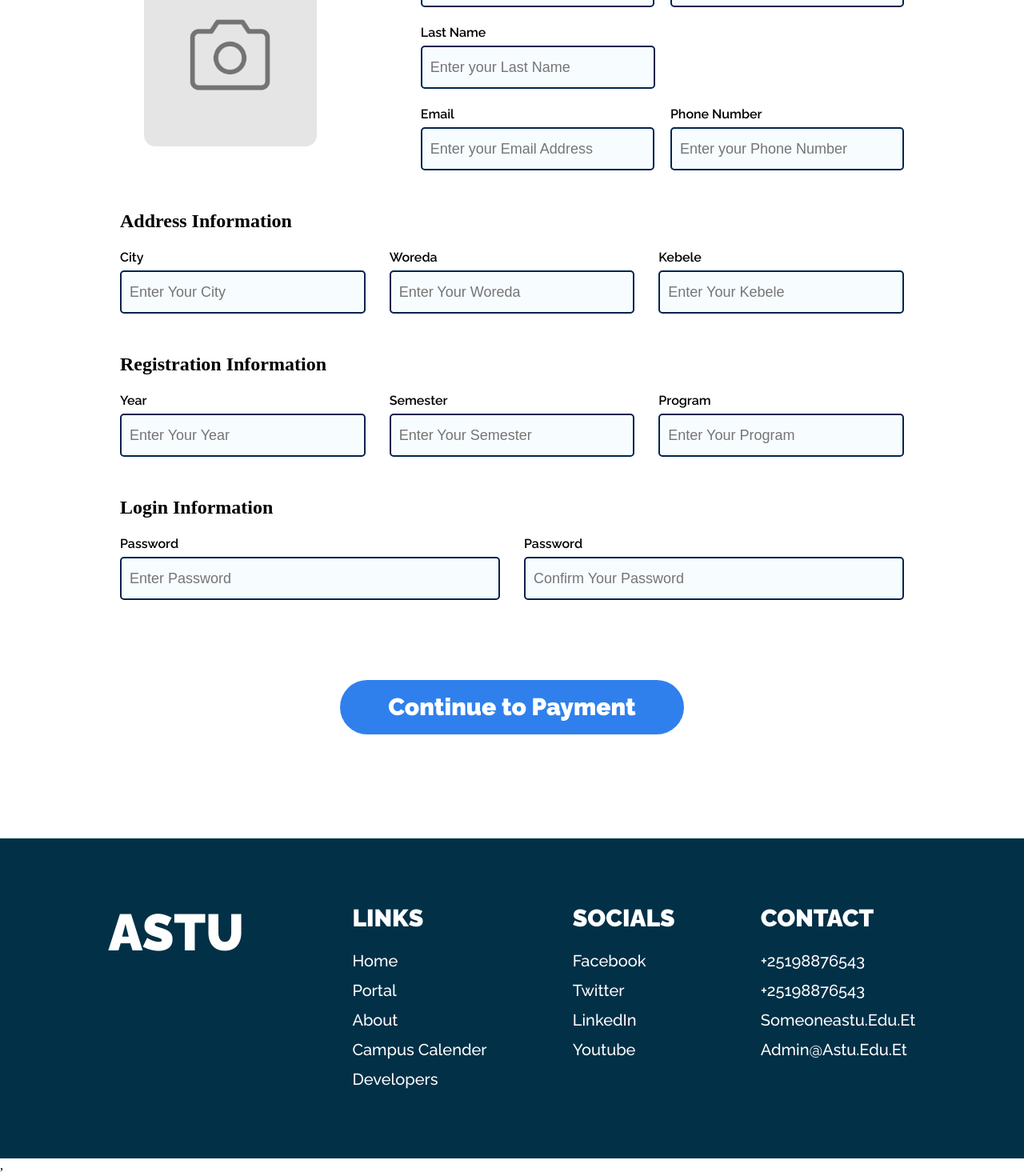
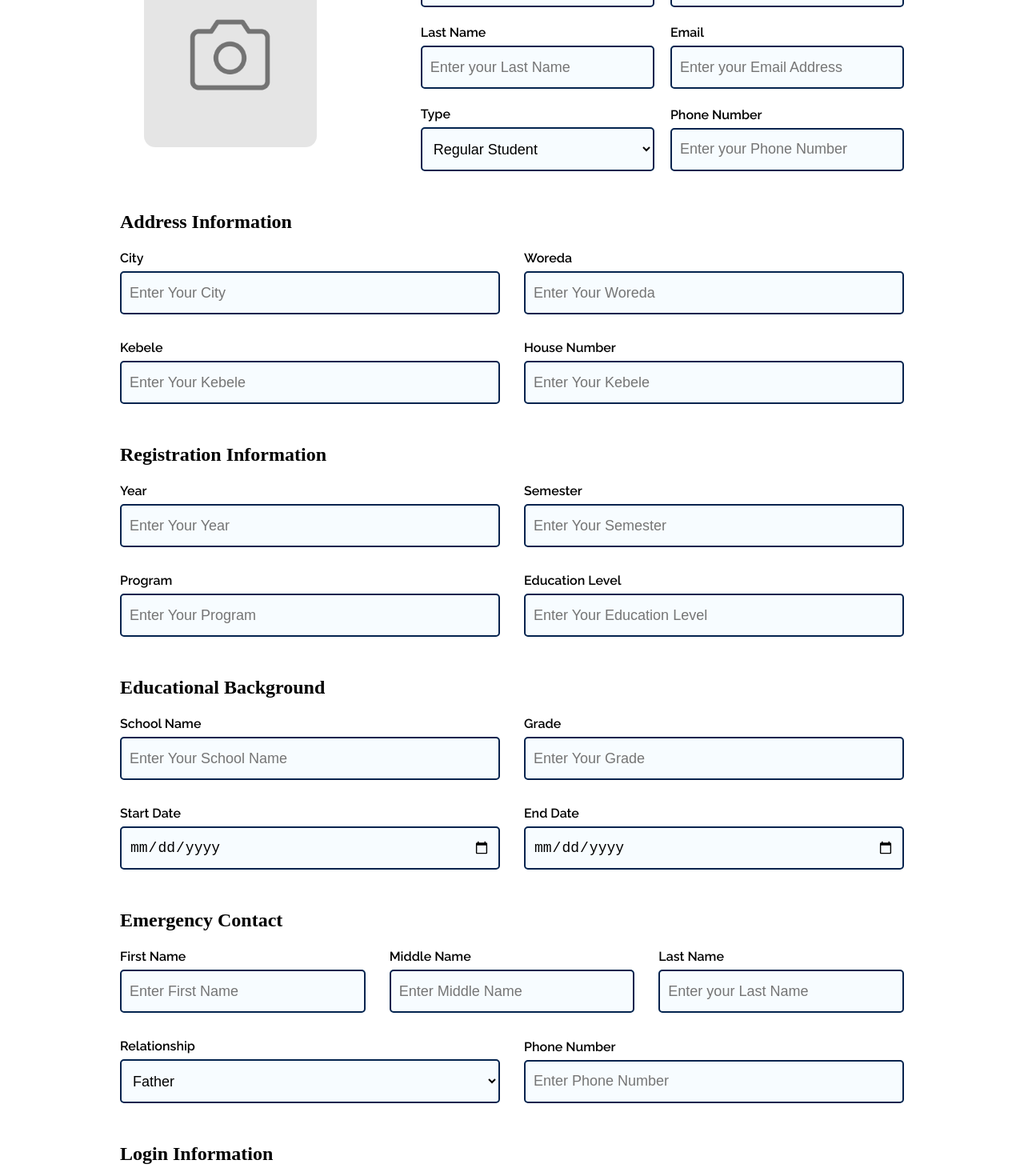
Before and after one commit to CSEC-ALPHA-WARRIORS/YARS-Fronted-React, a React (Vite) app: page /register in a window 1280 px wide. Shown: the part 500-1970 px from the top of the page at 80% size. Built offline with nearby package versions, Linux system fonts and the light colour scheme.

Commit message:
YARS-Frontend

```diff
--- a/package.json
+++ b/package.json
@@ -11,6 +11,7 @@
   },
   "dependencies": {
     "@fontsource/raleway": "^5.0.2",
+    "axios": "^1.4.0",
     "react": "^18.2.0",
     "react-dom": "^18.2.0",
     "react-icons": "^4.9.0",
--- a/src/components/common/button/button.jsx
+++ b/src/components/common/button/button.jsx
@@ -1,8 +1,8 @@
 import React from 'react'
 import './buttonStyle.scss'
-function Button({className,text}) {
+function Button({className,text,onClick}) {
   return (
-      <button className={["btn",className].join(" ")}>{text}</button>
+      <button onClick={onClick} className={["btn",className].join(" ")} >{text}</button>
   )
 }
 
--- a/src/components/common/inputField/inputField.jsx
+++ b/src/components/common/inputField/inputField.jsx
@@ -1,10 +1,10 @@
 import React from 'react'
 import './inputFieldStyle.scss'
-function InputField({label,type,placeholder}) {
+function InputField({label,type,placeholder,value, onChange}) {
     return (
         <div className="inputField">
             <label htmlFor="">{label}</label>
-            <input className='inpt' type={type} placeholder={placeholder}/>
+            <input className='inpt' type={type} value={value} onChange={onChange} placeholder={placeholder}/>
         </div>
     )
 }
--- a/src/pages/heroPage/heroPage.scss
+++ b/src/pages/heroPage/heroPage.scss
@@ -82,6 +82,4 @@
 
         }
     }
-
-
 }
--- a/src/pages/paymentPages/manualPayment/manualPaymentStyle.scss
+++ b/src/pages/paymentPages/manualPayment/manualPaymentStyle.scss
@@ -13,7 +13,8 @@
         line-height: 75px;
         margin-bottom: 10px;
         width: 100%;
-text-align: center;    }
+        text-align: center;
+    }
 
     .inputfield-container {
         display: flex;
--- a/src/pages/registerPage/registerPage.jsx
+++ b/src/pages/registerPage/registerPage.jsx
@@ -1,4 +1,4 @@
-import React from 'react'
+import React, { useState } from 'react'
 import NavBar from '../../components/common/navBar/navBar'
 import InputField from '../../components/common/inputField/inputField'
 import uploadImage from '../../assets/images/camera.png'
@@ -6,8 +6,98 @@ import './registerStyle.scss'
 import Footer from '../../components/common/footer/footer'
 import Button from '../../components/common/button/button'
 import { Link } from 'react-router-dom'
+import axios from 'axios'
 
 function RegisterPage() {
+
+
+  const [fname, setFname] = useState();
+  const [mname, setMname] = useState();
+  const [lname, setLname] = useState();
+  const [profile_picture_url, setProfile_picture_url] = useState("img.png");
+  const [email, setEmail] = useState();
+  const [phonenumber, setPhonenumber] = useState();
+  const [password, setPassword] = useState();
+  const [type, setType] = useState("Regular");
+
+  // Address
+  const [city, setCity] = useState();
+  const [woreda, setWoreda] = useState();
+  const [kebele, setKebele] = useState();
+  const [house_no, setHouse_no] = useState();
+  // emergency_contact
+  const [efname, setEfname] = useState();
+  const [emname, setEmname] = useState();
+  const [elname, setElname] = useState();
+  const [relationship, setRelationship] = useState("Father");
+  const [ephonenumber, setEphonenumber] = useState();
+  // educational_background
+  const [school, setSchool] = useState();
+  const [start_date, setStart_date] = useState();
+  const [end_date, setEnd_date] = useState();
+  const [gpa, setGpa] = useState();
+  // registration
+  const [year, setYear] = useState();
+  const [semester, setSemester] = useState();
+  const [program, setProgram] = useState();
+  const [level, setLevel] = useState();
+  const [registered_at, setRegistered_at] = useState();
+
+  // All set all data in json
+  // const [student, setStudent] = useState()
+  const Student = {
+    fname: fname,
+    mname: mname,
+    lname: lname,
+    profile_picture_url: profile_picture_url,
+    email: email,
+    phonenumber: phonenumber,
+    password: password,
+    type: type,
+    address: {
+      city: city,
+      woreda: woreda,
+      kebele: kebele,
+      house_no: house_no,
+    },
+    emergency_contact: {
+      fname: efname,
+      mname: emname,
+      lname: elname,
+      relationship: relationship,
+      phonenumber: ephonenumber,
+    },
+    educational_background: {
+      school_name: school,
+      start_date: start_date,
+      end_date: end_date,
+      gpa: gpa
+    },
+    registration: {
+      year: year,
+      semester: semester,
+      program: program,
+      level: level,
+      registered_at: new Date(),
+    }
+  }
+
+  const handleRegistration = () => {
+    // setStudent(Student)
+    axios.post('http://localhost:8000/api/register', Student)
+      // .then(function (response) {
+      //   console.log(response);
+      // })
+      // .catch(function (error) {
+      //   console.log(error);
+    // console.log(student)
+    console.log("capital",Student)
+    // });
+    console.log("clicked")
+
+
+  };
+
   return (
     <>
       <NavBar />
@@ -24,15 +114,23 @@ function RegisterPage() {
             </div>
             <div className="information-inputs">
               <div className="fist-middle-name">
-                <InputField label="First Name" type="text" placeholder="Enter your First Name" />
-                <InputField label="Middle Name" type="text" placeholder="Enter your Middle Name" />
+                <InputField label="First Name" type="text" value={fname} onChange={e => setFname(e.target.value)} placeholder="Enter your First Name" />
+                <InputField label="Middle Name" type="text" value={mname} onChange={e => setMname(e.target.value)} placeholder="Enter your Middle Name" />
               </div>
               <div className="last-name">
-                <InputField label="Last Name" type="text" placeholder="Enter your Last Name" />
+                <InputField label="Last Name" type="text" value={lname} onChange={e => setLname(e.target.value)} placeholder="Enter your Last Name" />
+                <InputField label="Email" type="email" value={email} onChange={e => setEmail(e.target.value)} placeholder="Enter your Email Address" />
               </div>
-              <div className="email-phone">
-                <InputField label="Email" type="email" placeholder="Enter your Email Address" />
-                <InputField label="Phone Number" type="number" placeholder="Enter your Phone Number" />
+              <div className="type-phone">
+                <div className="selection-container">
+                  <label htmlFor="type">Type</label>
+                  <select name="type" id="type" value={type} onChange={e => setType(e.target.value)} className='selection'>
+                    <option value="Regular">Regular Student</option>
+                    <option value="Extension">Extension Student</option>
+                    <option value="Night">Night Student</option>
+                  </select>
+                </div>
+                <InputField label="Phone Number" type="number" value={phonenumber} onChange={e => setPhonenumber(e.target.value)} placeholder="Enter your Phone Number" />
               </div>
             </div>
           </div>
@@ -40,28 +138,72 @@ function RegisterPage() {
         <div className="address-information">
           <h2>Address Information</h2>
           <div className="address-inputs">
-            <InputField label="City" type="text" placeholder="Enter Your City" />
-            <InputField label="Woreda" type="text" placeholder="Enter Your Woreda" />
-            <InputField label="Kebele" type="text" placeholder="Enter Your Kebele" />
+            <div className='address'>
+              <InputField label="City" type="text" value={city} onChange={e => setCity(e.target.value)} placeholder="Enter Your City" />
+              <InputField label="Woreda" type="text" value={woreda} onChange={e => setWoreda(e.target.value)} placeholder="Enter Your Woreda" />
+            </div>
+            <div className='address'>
+              <InputField label="Kebele" type="text" value={kebele} onChange={e => setKebele(e.target.value)} placeholder="Enter Your Kebele" />
+              <InputField label="House Number" type="number" value={house_no} onChange={e => setHouse_no(e.target.value)} placeholder="Enter Your Kebele" />
+            </div>
           </div>
         </div>
         <div className="registration-information">
           <h2>Registration Information</h2>
           <div className="registration-inputs">
-            <InputField label="Year" type="text" placeholder="Enter Your Year" />
-            <InputField label="Semester" type="text" placeholder="Enter Your Semester" />
-            <InputField label="Program" type="text" placeholder="Enter Your Program" />
+            <div className="registration">
+              <InputField label="Year" type="text" value={year} onChange={e => setYear(e.target.value)} placeholder="Enter Your Year" />
+              <InputField label="Semester" type="text" value={semester} onChange={e => setSemester(e.target.value)} placeholder="Enter Your Semester" />
+            </div>
+            <div className="registration">
+              <InputField label="Program" type="text" value={program} onChange={e => setProgram(e.target.value)} placeholder="Enter Your Program" />
+              <InputField label="Education Level" type="text" value={level} onChange={e => setLevel(e.target.value)} placeholder="Enter Your Education Level" />
+            </div>
+          </div>
+        </div>
+        <div className="educational-bg-information">
+          <h2>Educational Background</h2>
+          <div className="educational-bg-inputs">
+            <div className="educational-bg">
+              <InputField label="School Name" type="text" value={school} onChange={e => setSchool(e.target.value)} placeholder="Enter Your School Name" />
+              <InputField label="Grade" value={gpa} onChange={e => setGpa(e.target.value)} type="text" placeholder="Enter Your Grade" />
+            </div>
+            <div className="educational-bg">
+              <InputField label="Start Date" type="date" value={start_date} onChange={e => setStart_date(e.target.value)} placeholder="Enter Your Program" />
+              <InputField label="End Date" type="date" value={end_date} onChange={e => setEnd_date(e.target.value)} placeholder="Enter Your Education Level" />
+            </div>
+          </div>
+        </div>
+        <div className="emergency-information">
+          <h2>Emergency Contact</h2>
+          <div className="emergency-inputs">
+            <div className="emergency">
+              <InputField label="First Name" type="text" value={efname} onChange={e => setEfname(e.target.value)} placeholder="Enter First Name" />
+              <InputField label="Middle Name" type="text" value={emname} onChange={e => setEmname(e.target.value)} placeholder="Enter Middle Name" />
+              <InputField label="Last Name" type="text" value={elname} onChange={e => setElname(e.target.value)} placeholder="Enter your Last Name" />
+            </div>
+            <div className="emergency">
+              <div className="selection-container">
+                <label htmlFor="type">Relationship</label>
+                <select name="type" id="type" value={relationship} onChange={e => setRelationship(e.target.value)} className='selection'>
+                  <option value="Regular">Father</option>
+                  <option value="Extension">Mother</option>
+                  <option value="Night">Legal Guardian</option>
+                </select>
+              </div>
+              <InputField label="Phone Number" type="Number" value={ephonenumber} onChange={e => setEphonenumber(e.target.value)} placeholder="Enter Phone Number" />
+            </div>
           </div>
         </div>
         <div className="login-information">
           <h2>Login Information</h2>
           <div className="login-inputs">
-            <InputField label="Password" type="password" placeholder="Enter Password" />
+            <InputField label="Password" type="password" value={password} onChange={e => setPassword(e.target.value)} placeholder="Enter Password" />
             <InputField label="Password" type="password" placeholder="Confirm Your Password" />
           </div>
         </div>
         <div className="button-container">
-        <Link to="/payment"> <Button className="blue-bg white orange-hover" text="Continue to Payment" /></Link>
+          <Link to="/payment"> <Button className="blue-bg white orange-hover" onClick={handleRegistration} text="Continue to Payment" /></Link>
         </div>
 
       </div>
--- a/src/pages/registerPage/registerStyle.scss
+++ b/src/pages/registerPage/registerStyle.scss
@@ -1,3 +1,9 @@
+input[type=number]::-webkit-inner-spin-button,
+input[type=number]::-webkit-outer-spin-button {
+    -webkit-appearance: none;
+    margin: 0;
+}
+
 .register-page {
     padding: 30px 150px;
     display: flex;
@@ -9,6 +15,7 @@
         display: flex;
         flex-direction: column;
         margin-bottom: 20px;
+
         h1 {
             font-family: 'Raleway';
             font-style: normal;
@@ -39,6 +46,9 @@
             justify-content: space-between;
             flex-direction: row;
             gap: 100px;
+            // flex-wrap: wrap;
+
+
             .img-uploader {
                 background: rgba(0, 0, 0, 0.1);
                 border-radius: 14px;
@@ -48,7 +58,8 @@
                 width: 350px;
                 margin: 30px;
                 cursor: pointer;
-                img{
+
+                img {
                     width: 125px;
                     height: 125px;
                 }
@@ -59,17 +70,47 @@
                 width: 100%;
                 gap: 20px;
                 flex-direction: column;
+
                 .fist-middle-name,
                 .last-name,
-                .email-phone {
+                .type-phone {
                     display: flex;
                     justify-content: center;
                     align-items: center;
                     flex-direction: row;
                     gap: 20px;
+                    flex-wrap: wrap;
+
                 }
-                .last-name{
-                    width: 48.5%;
+
+                .type-phone {
+                    .selection-container {
+                        display: flex;
+                        justify-content: center;
+                        flex: 1;
+                        flex-direction: column;
+
+                        label {
+                            font-family: 'Raleway';
+                            font-style: normal;
+                            font-weight: 600;
+                            font-size: 16px;
+                            line-height: 23px;
+                            color: #000000;
+                            margin-bottom: 5px;
+                        }
+
+                        .selection {
+                            background: rgba(163, 217, 249, 0.09);
+                            border: 2px solid #03234E;
+                            border-radius: 5px;
+                            // min-width: 350px;
+                            height: 55px;
+                            padding: 5px 10px;
+                            font-size: 18px;
+                        }
+                    }
+
                 }
             }
         }
@@ -78,6 +119,8 @@
 
     .address-information,
     .registration-information,
+    .educational-bg-information,
+    .emergency-information,
     .login-information {
         display: flex;
         flex-direction: column;
@@ -86,13 +129,91 @@
 
         .address-inputs,
         .registration-inputs,
+        .educational-bg-inputs,
+        .emergency-inputs,
         .login-inputs {
             display: flex;
             justify-content: space-between;
             gap: 30px;
+            flex-wrap: wrap;
+        }
+
+        .address-inputs {
+            display: flex;
+            flex-direction: column;
+
+            .address {
+                display: flex;
+                flex: 1;
+                flex-direction: row;
+                gap: 30px;
+            }
         }
     }
-    .button-container{
+
+    .registration-inputs {
+        display: flex;
+        flex-direction: column;
+
+        .registration {
+            display: flex;
+            flex-direction: row;
+            flex: 1;
+            gap: 30px;
+
+        }
+    }
+
+    .educational-bg-inputs {
+        display: flex;
+        flex-direction: column;
+
+        .educational-bg {
+            display: flex;
+            flex-direction: row;
+            gap: 30px;
+        }
+    }
+
+    .emergency-inputs {
+        display: flex;
+        flex-direction: column;
+
+        .emergency {
+            display: flex;
+            flex-direction: row;
+            gap: 30px;
+
+            .selection-container {
+                display: flex;
+                justify-content: center;
+                flex: 1;
+                flex-direction: column;
+
+                label {
+                    font-family: 'Raleway';
+                    font-style: normal;
+                    font-weight: 600;
+                    font-size: 16px;
+                    line-height: 23px;
+                    color: #000000;
+                    margin-bottom: 5px;
+                }
+
+                .selection {
+                    background: rgba(163, 217, 249, 0.09);
+                    border: 2px solid #03234E;
+                    border-radius: 5px;
+                    // min-width: 350px;
+                    height: 55px;
+                    padding: 5px 10px;
+                    font-size: 18px;
+                }
+            }
+        }
+    }
+
+    .button-container {
         margin-top: 50px;
         width: 100%;
         display: flex;
```
Also changed, not shown: 1 other file (tests, documents, lock files or other folders).
